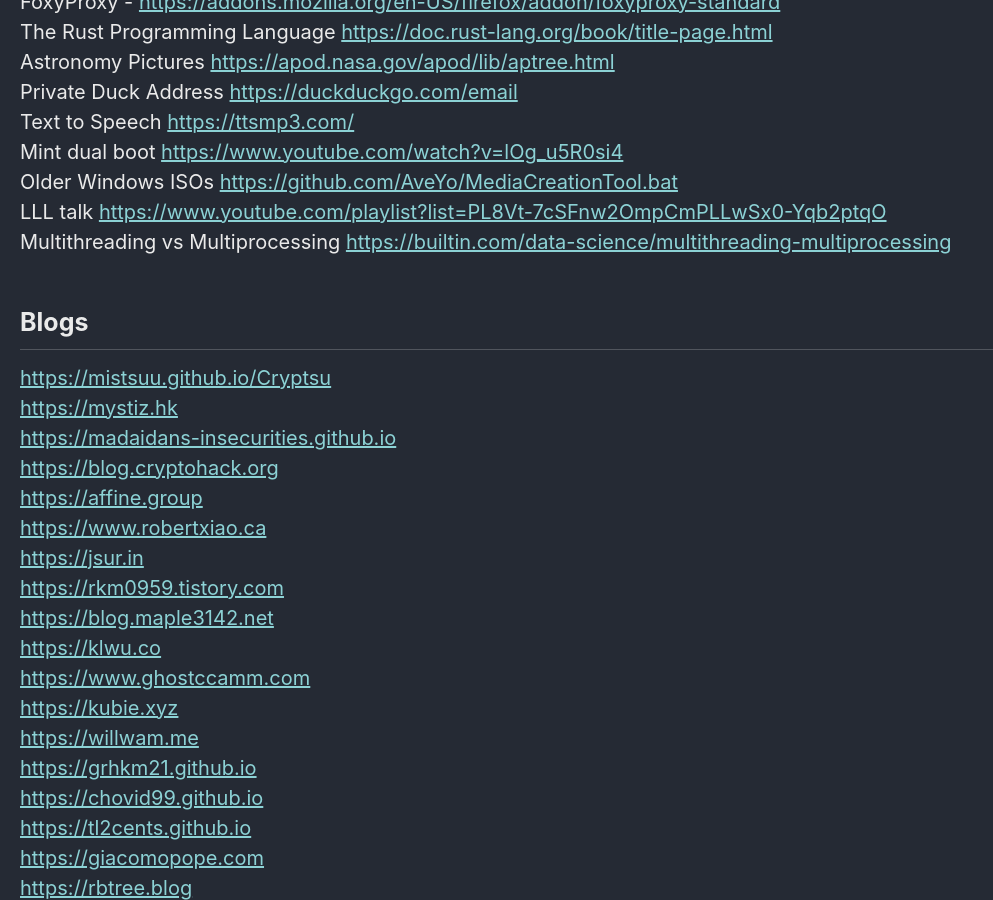
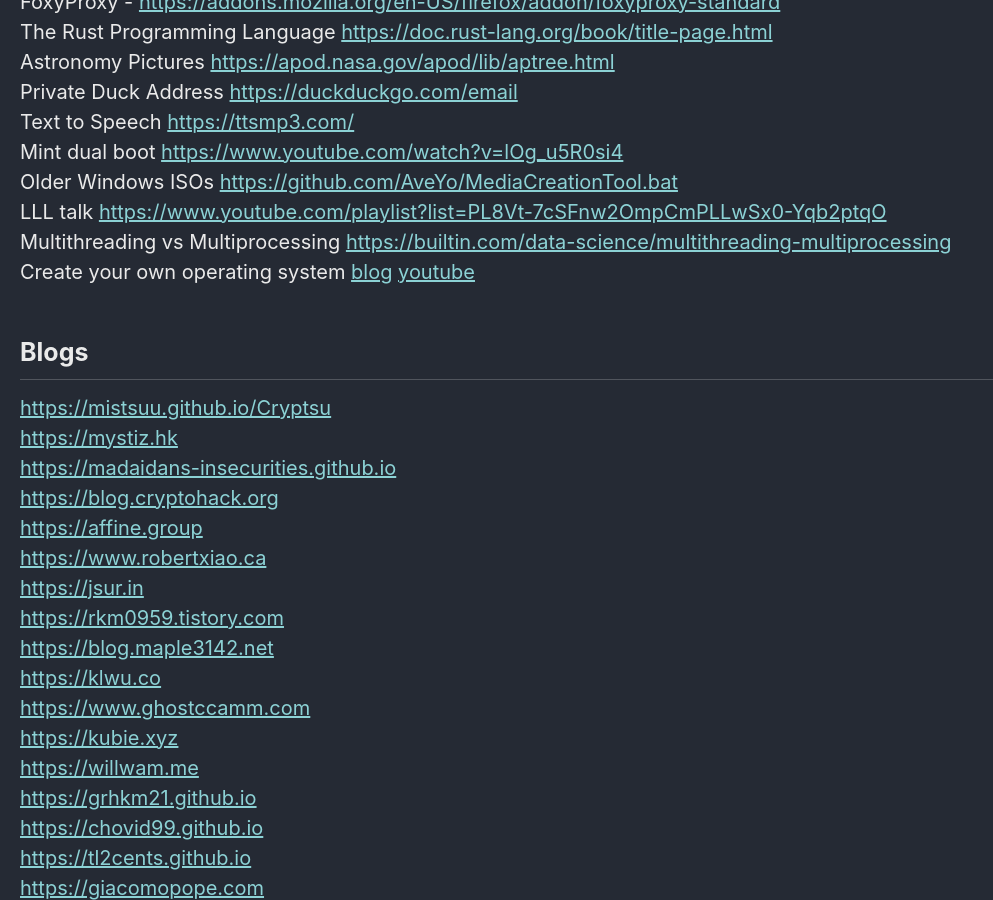
Before and after one commit to Connor-McCartney/Connor-McCartney.github.io, a Jekyll site: the page built from _pages/misc/resources.md, in a window 1280 px wide and 900 px high, scrolled down 1907 px. Shown: the whole window, without its empty margins (0-993 px from the left). Built offline with Jekyll 4.4.1, drawn with Linux system fonts in a browser that asks for light colours; cached includes are drawn as plain includes.

Commit message:
Update resources.md

```diff
--- a/_pages/misc/resources.md
+++ b/_pages/misc/resources.md
@@ -66,6 +66,8 @@ Mint dual boot <https://www.youtube.com/watch?v=lOg_u5R0si4> <br>
 Older Windows ISOs <https://github.com/AveYo/MediaCreationTool.bat> <br>
 LLL talk <https://www.youtube.com/playlist?list=PL8Vt-7cSFnw2OmpCmPLLwSx0-Yqb2ptqO> <br>
 Multithreading vs Multiprocessing <https://builtin.com/data-science/multithreading-multiprocessing> <br>
+Create your own operating system [blog](https://os.phil-opp.com) [youtube](https://www.youtube.com/watch?v=rH5jnbJ3tL4&list=PLib6-zlkjfXkdCjQgrZhmfJOWBk_C2FTY) <br>
+
 
 ## Blogs
 
```
